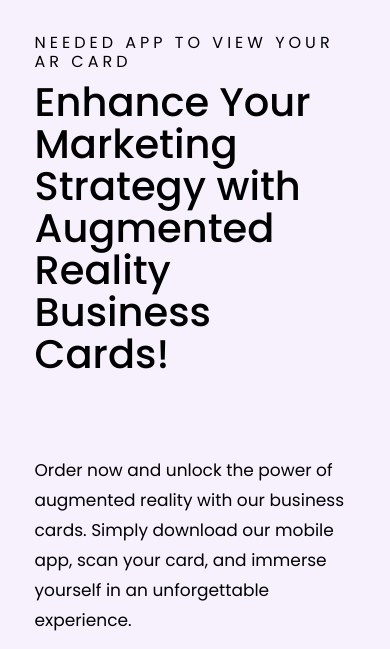
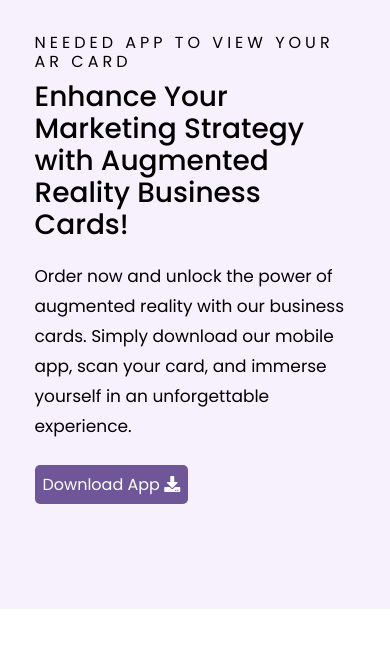
Before and after one commit to Eng-Raya/AR-business-card, a PHP site: page / in a window 390 px wide. Shown: the part 1246-1895 px from the top of the page. Run offline with PHP 8.4, Linux system fonts and the light colour scheme.

Commit message:
Update style.css

```diff
--- a/css/style.css
+++ b/css/style.css
@@ -336,6 +336,14 @@ ul {
 @media (max-width: 767px) {
   .landing .text h1 {
     font-size: 28px;
+  }
+
+  .gif .heading-2 {
+    font-size: 28px;
+    margin-bottom: 0px;
+    line-height: 32px;
+    padding-bottom: 20px;
+    font-weight: 550;
   }
 }
 
```
